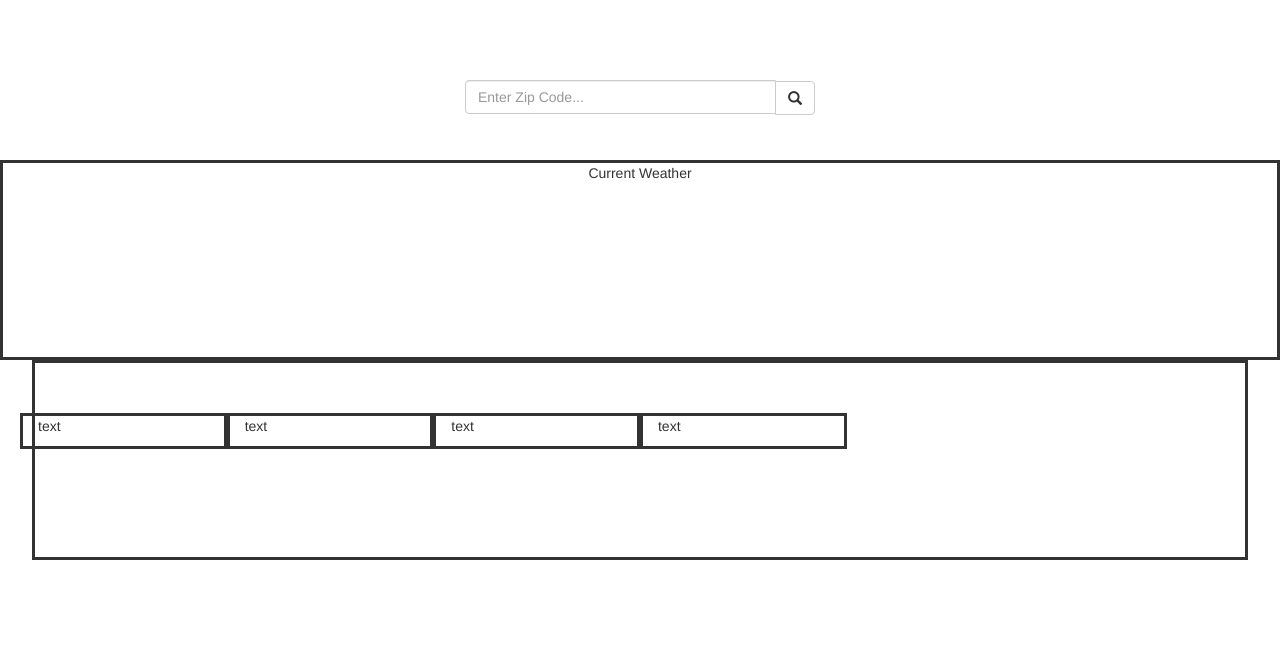
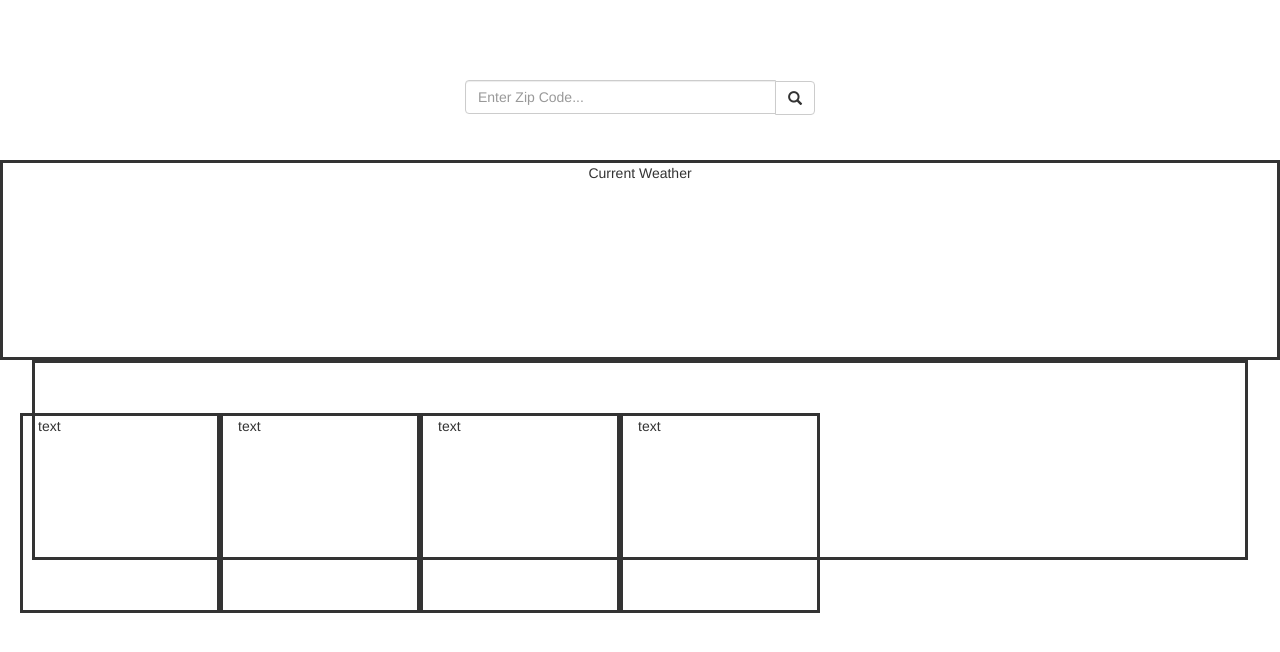
Before and after one commit to CPUcam/CPUcam.github.io, a plain HTML site: page index.html in a window 1280 px wide. Drawn offline with nearby package versions, Linux system fonts and the light colour scheme.

Commit message:
adding clothes lol

```diff
--- a/css/style.css
+++ b/css/style.css
@@ -23,6 +23,8 @@
 }
 
 #item {
+  height: 200px;
+  width: 200px;
   border-style: solid;
   margin: 0 auto;
 }
```
